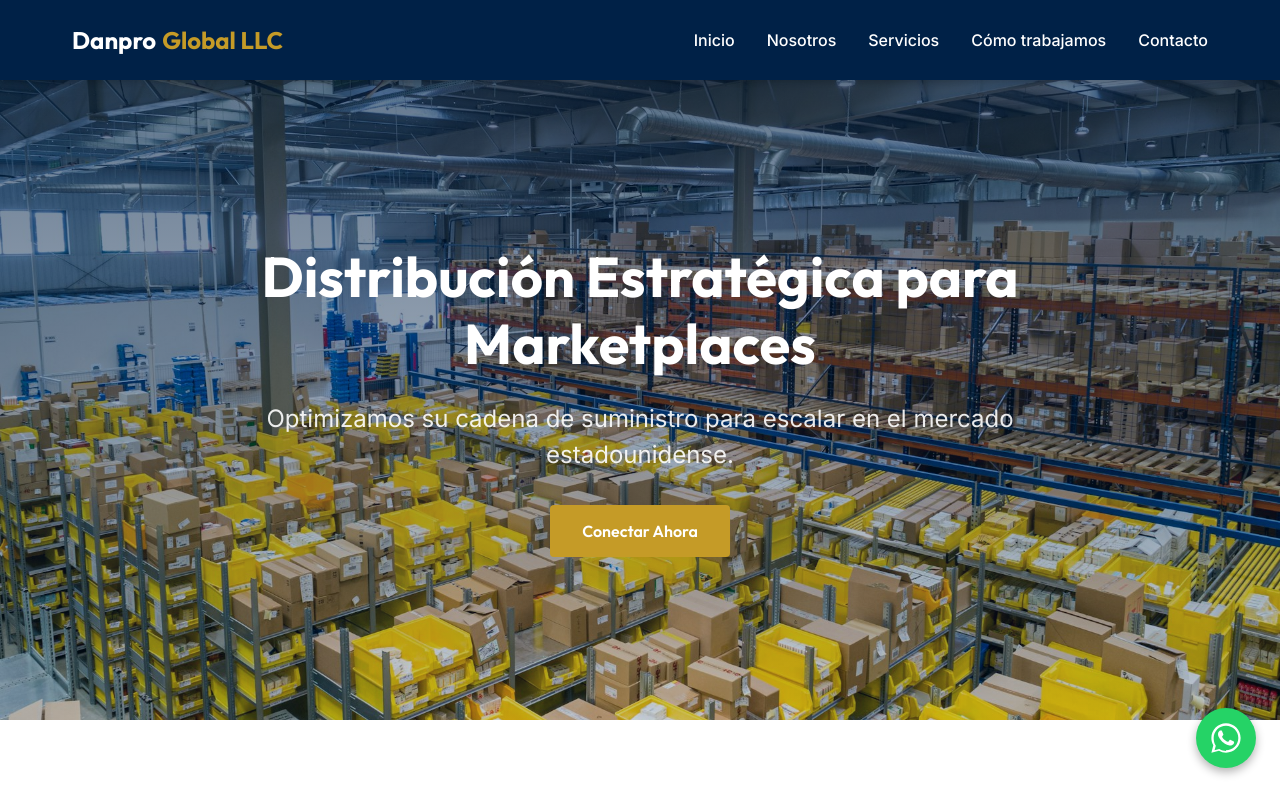
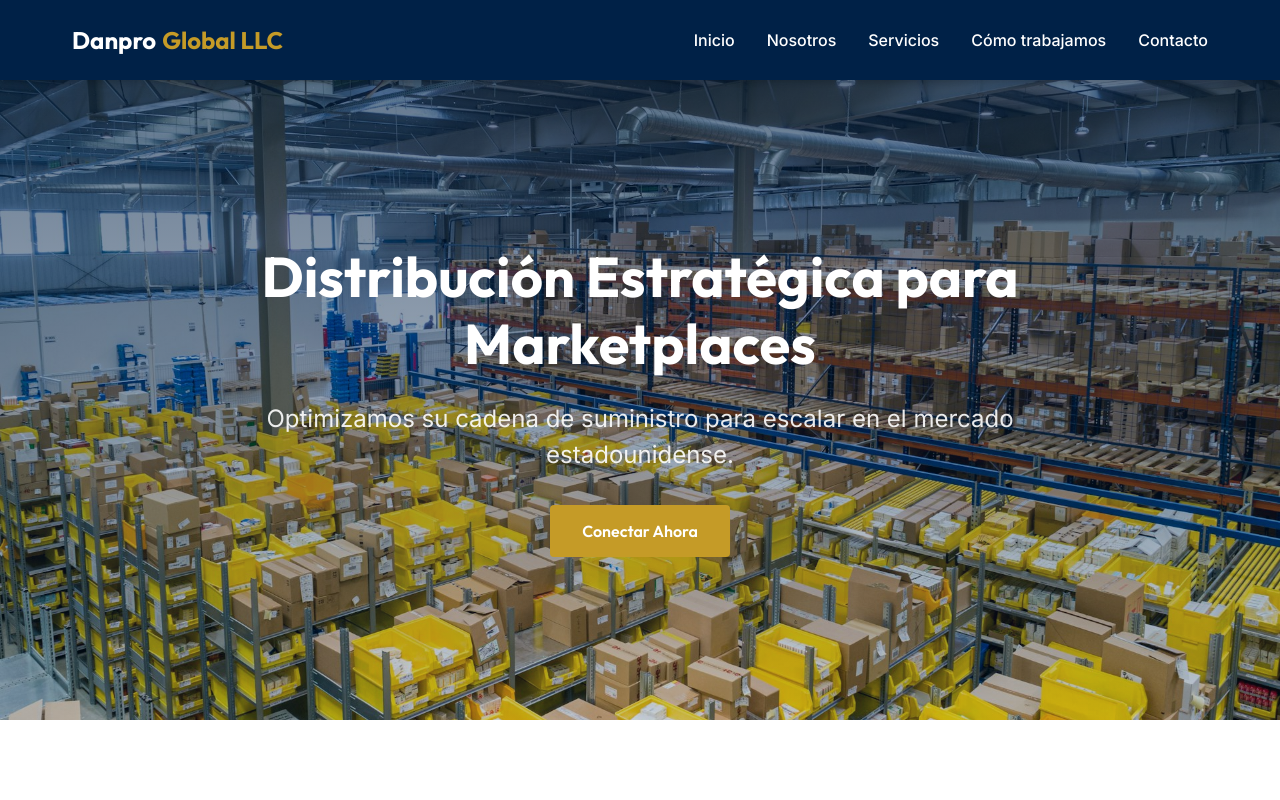
Before and after one commit to cesargonzalez000/danpro-global-web, a Next.js app: page / in a window 1280 px wide. Shown: the top 800 px of the page. Built offline with nearby package versions, Linux system fonts and the light colour scheme.

Commit message:
Instalación de Smartsupp y eliminación de icono de WhatsApp manual

```diff
--- a/src/app/layout.tsx
+++ b/src/app/layout.tsx
@@ -3,7 +3,6 @@ import { Inter, Outfit } from "next/font/google";
 import "./globals.css";
 import Header from "@/components/Header";
 import Footer from "@/components/Footer";
-import WhatsAppButton from "@/components/WhatsAppButton";
 import MobileNav from "@/components/MobileNav";
 
 const inter = Inter({ subsets: ["latin"], variable: "--font-inter" });
@@ -21,11 +20,28 @@ export default function RootLayout({
 }>) {
   return (
     <html lang="es">
+      <head>
+        <script
+          type="text/javascript"
+          dangerouslySetInnerHTML={{
+            __html: `
+var _smartsupp = _smartsupp || {};
+_smartsupp.key = 'ebc40c3821b8e1cebfe14a39f15e22a49a576f2b';
+window.smartsupp||(function(d) {
+  var s,c,o=smartsupp=function(){ o._.push(arguments)};o._=[];
+  s=d.getElementsByTagName('script')[0];c=d.createElement('script');
+  c.type='text/javascript';c.charset='utf-8';c.async=true;
+  c.src='https://www.smartsuppchat.com/loader.js?';s.parentNode.insertBefore(c,s);
+})(document);
+`
+          }}
+        />
+        <noscript>Powered by <a href="https://www.smartsupp.com" target="_blank" rel="noreferrer">Smartsupp</a></noscript>
+      </head>
       <body className={`${inter.variable} ${outfit.variable}`}>
         <Header />
         <main>{children}</main>
         <Footer />
-        <WhatsAppButton />
         <MobileNav />
       </body>
     </html>
--- a/src/components/WhatsAppButton.module.css
+++ /dev/null
@@ -1,26 +0,0 @@
-.button {
-  position: fixed;
-  bottom: 5rem; /* Above mobile nav if present */
-  right: 1.5rem;
-  background-color: #25D366;
-  color: white;
-  width: 60px;
-  height: 60px;
-  border-radius: 50%;
-  display: flex;
-  justify-content: center;
-  align-items: center;
-  box-shadow: 0 4px 10px rgba(0,0,0,0.3);
-  z-index: 999;
-  transition: transform 0.3s;
-}
-
-.button:hover {
-  transform: scale(1.1);
-}
-
-@media (min-width: 768px) {
-  .button {
-    bottom: 2rem;
-  }
-}
--- a/src/components/WhatsAppButton.tsx
+++ /dev/null
@@ -1,17 +0,0 @@
-import styles from './WhatsAppButton.module.css';
-
-export default function WhatsAppButton() {
-  return (
-    <a
-      href="https://wa.me/13073363689"
-      className={styles.button}
-      target="_blank"
-      rel="noopener noreferrer"
-      aria-label="Contactar por WhatsApp"
-    >
-      <svg width="32" height="32" viewBox="0 0 24 24" fill="none" xmlns="http://www.w3.org/2000/svg">
-        <path d="M17.472 14.382c-.297-.149-1.758-.867-2.03-.967-.273-.099-.471-.148-.67.15-.197.297-.767.966-.94 1.164-.173.199-.347.223-.644.075-.297-.15-1.255-.463-2.39-1.475-.888-.788-1.489-1.761-1.663-2.059-.173-.297-.018-.458.13-.606.134-.133.298-.347.446-.52.149-.174.198-.298.298-.497.099-.198.05-.371-.025-.52-.075-.149-.669-1.612-.916-2.207-.242-.579-.487-.5-.669-.51-.173-.008-.371-.01-.57-.01-.198 0-.52.074-.792.372-.272.297-1.04 1.016-1.04 2.479 0 1.462 1.065 2.875 1.213 3.074.149.198 2.096 3.2 5.077 4.487.709.306 1.262.489 1.694.625.712.227 1.36.195 1.871.118.571-.085 1.758-.719 2.006-1.413.248-.694.248-1.289.173-1.413-.074-.124-.272-.198-.57-.347zM12 21.823c-1.665 0-3.296-.447-4.73-1.294l-.34-.202-3.513.921.939-3.425-.221-.352C3.266 16.035 2.76 14.053 2.76 12c0-5.093 4.145-9.238 9.24-9.238 2.468 0 4.785.961 6.528 2.705C20.272 7.21 21.233 9.527 21.233 12c0 5.094-4.144 9.239-9.239 9.239M12 1.03C5.952 1.03 1.03 5.953 1.03 12c0 1.933.504 3.82 1.463 5.485L1.03 23.031l5.688-1.492A10.932 10.932 10.932 0 0 12 23.031c6.047 0 10.969-4.922 10.969-10.97S18.047 1.03 12 1.03" fill="currentColor"/>
-      </svg>
-    </a>
-  );
-}
```
